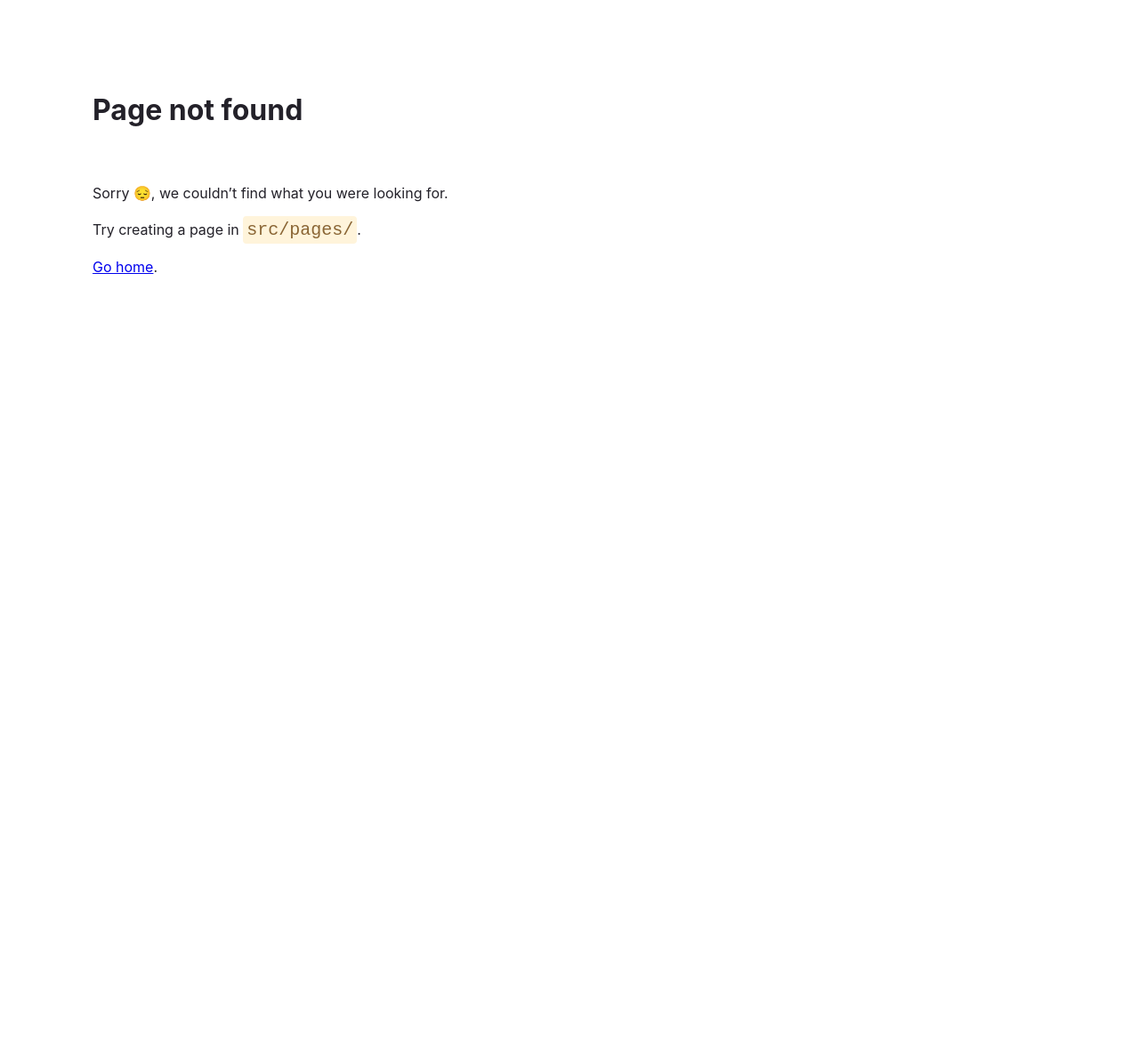
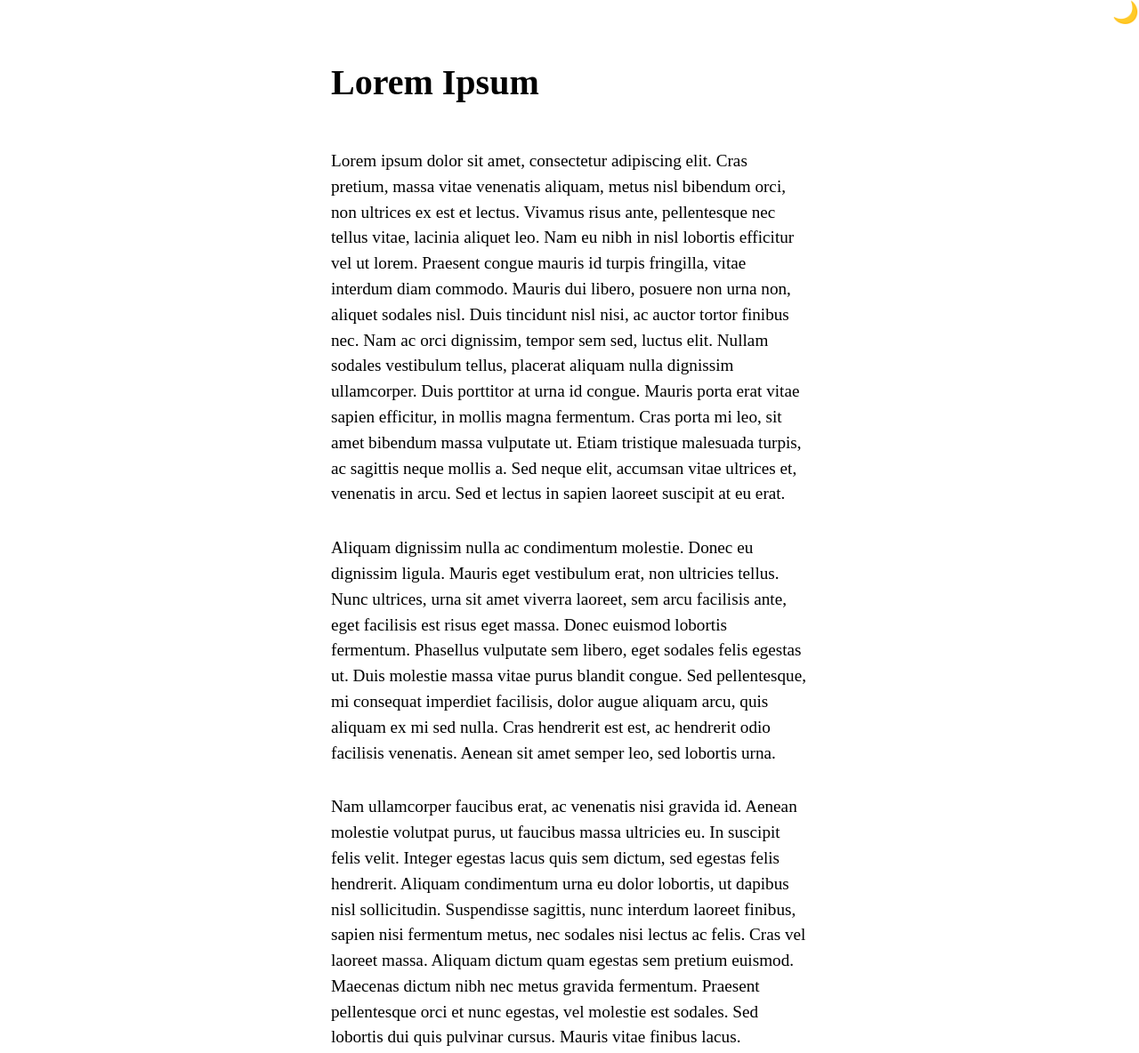
Before and after one commit to HyeBinYang/robin-react-UI, a Gatsby site: page /real-dark in a window 1280 px wide. Before the commit this address had no page. Shown: the whole page at 89% size. Before the commit the page ends 800 px from the top, so only its background shows below. Built offline with nearby package versions, Linux system fonts and the light colour scheme; Gatsby itself is replaced by a stand-in of ours.

Commit message:
feat: real-dark 추가

```diff
--- a/gatsby-config.ts
+++ b/gatsby-config.ts
@@ -3,13 +3,24 @@ import type { GatsbyConfig } from "gatsby";
 const config: GatsbyConfig = {
   siteMetadata: {
     title: `My Gatsby Site`,
-    siteUrl: `https://www.yourdomain.tld`
+    siteUrl: `https://www.yourdomain.tld`,
   },
   // More easily incorporate content into your pages through automatic TypeScript type generation and better GraphQL IntelliSense.
   // If you use VSCode you can also use the GraphQL plugin
   // Learn more at: https://gatsby.dev/graphql-typegen
   graphqlTypegen: true,
-  plugins: ["gatsby-plugin-emotion"]
+  plugins: [
+    "gatsby-plugin-emotion",
+    "babel-plugin-emotion",
+    {
+      resolve: `gatsby-source-filesystem`,
+      options: {
+        name: `data`,
+        path: `${__dirname}/src/data/`,
+      },
+    },
+    `gatsby-transformer-json`,
+  ],
 };
 
 export default config;
--- a/package.json
+++ b/package.json
@@ -20,6 +20,8 @@
     "@emotion/styled": "^11.14.0",
     "gatsby": "^5.14.1",
     "gatsby-plugin-emotion": "^8.14.0",
+    "gatsby-source-filesystem": "^5.14.0",
+    "gatsby-transformer-json": "^5.14.0",
     "react": "^18.2.0",
     "react-dom": "^18.2.0"
   },
@@ -27,6 +29,7 @@
     "@types/node": "^20.11.19",
     "@types/react": "^18.2.55",
     "@types/react-dom": "^18.2.19",
+    "babel-plugin-emotion": "^11.0.0",
     "typescript": "^5.3.3"
   }
 }
--- /dev/null
+++ b/src/components/FlashLightOverlay.tsx
@@ -0,0 +1,37 @@
+import { css } from "@emotion/react";
+import { useEffect, useState } from "react";
+
+const FlashLightOverlay = () => {
+  const [position, setPosition] = useState({ x: 0, y: 0 });
+
+  useEffect(() => {
+    const handleMove = (e: MouseEvent) => {
+      setPosition({ x: e.clientX, y: e.clientY });
+    };
+
+    window.addEventListener("mousemove", handleMove);
+
+    return () => window.removeEventListener("mousemove", handleMove);
+  }, []);
+
+  return (
+    <div
+      css={css`
+        pointer-events: none;
+        position: fixed;
+        inset: 0;
+        z-index: 9999;
+        backdrop-filter: brightness(0.03);
+        mask-image: radial-gradient(
+          circle 120px at ${position.x}px ${position.y}px,
+          rgba(0, 0, 0, 0) 0%,
+          rgba(0, 0, 0, 1) 100%
+        );
+        mask-composite: exclude;
+        transition: mask-image 0.05s linear;
+      `}
+    />
+  );
+};
+
+export default FlashLightOverlay;
--- /dev/null
+++ b/src/components/GlobalStyles.tsx
@@ -0,0 +1,36 @@
+import { Global, css } from "@emotion/react";
+
+export const GlobalStyles = () => (
+  <Global
+    styles={css`
+      *,
+      *::before,
+      *::after {
+        box-sizing: border-box;
+        margin: 0;
+        padding: 0;
+      }
+
+      a {
+        text-decoration: none;
+        color: inherit;
+      }
+
+      ul,
+      ol {
+        list-style: none;
+      }
+
+      button {
+        background: none;
+        border: none;
+        cursor: pointer;
+      }
+
+      img {
+        max-width: 100%;
+        display: block;
+      }
+    `}
+  />
+);
--- /dev/null
+++ b/src/components/Layout.tsx
@@ -0,0 +1,13 @@
+import React, { PropsWithChildren } from "react";
+import { GlobalStyles } from "./GlobalStyles";
+
+const Layout = ({ children }: PropsWithChildren) => {
+  return (
+    <>
+      <GlobalStyles />
+      {children}
+    </>
+  );
+};
+
+export default Layout;
--- /dev/null
+++ b/src/components/index.ts
@@ -0,0 +1,2 @@
+export { default as FlashLightOverlay } from "./FlashLightOverlay";
+export { default as Layout } from "./Layout";
--- /dev/null
+++ b/src/pages/real-dark.tsx
@@ -0,0 +1,94 @@
+import { useState } from "react";
+import styled from "@emotion/styled";
+import { css } from "@emotion/react";
+import { FlashLightOverlay, Layout } from "../components";
+
+const RealDarkPage = () => {
+  const [isDark, setIsDark] = useState(false);
+
+  const toggle = () => {
+    setIsDark(!isDark);
+  };
+
+  return (
+    <Layout>
+      <button
+        aria-label="Toggle dark mode"
+        css={css`
+          position: fixed;
+          top: 0;
+          right: 0;
+          z-index: 10000;
+          font-size: 1.5rem;
+          background: transparent;
+          border: none;
+          cursor: pointer;
+          transition: transform 0.2s;
+          &:hover {
+            transform: scale(1.2);
+          }
+        `}
+        onClick={toggle}
+      >
+        {isDark ? "🌞" : "🌙"}
+      </button>
+      <main
+        css={css`
+          max-width: 600px;
+          margin: 0 auto;
+          padding: 2rem;
+        `}
+      >
+        <Title>Lorem Ipsum</Title>
+        <Paragraph>
+          Lorem ipsum dolor sit amet, consectetur adipiscing elit. Cras pretium, massa vitae
+          venenatis aliquam, metus nisl bibendum orci, non ultrices ex est et lectus. Vivamus risus
+          ante, pellentesque nec tellus vitae, lacinia aliquet leo. Nam eu nibh in nisl lobortis
+          efficitur vel ut lorem. Praesent congue mauris id turpis fringilla, vitae interdum diam
+          commodo. Mauris dui libero, posuere non urna non, aliquet sodales nisl. Duis tincidunt
+          nisl nisi, ac auctor tortor finibus nec. Nam ac orci dignissim, tempor sem sed, luctus
+          elit. Nullam sodales vestibulum tellus, placerat aliquam nulla dignissim ullamcorper. Duis
+          porttitor at urna id congue. Mauris porta erat vitae sapien efficitur, in mollis magna
+          fermentum. Cras porta mi leo, sit amet bibendum massa vulputate ut. Etiam tristique
+          malesuada turpis, ac sagittis neque mollis a. Sed neque elit, accumsan vitae ultrices et,
+          venenatis in arcu. Sed et lectus in sapien laoreet suscipit at eu erat.
+        </Paragraph>
+        <Paragraph>
+          Aliquam dignissim nulla ac condimentum molestie. Donec eu dignissim ligula. Mauris eget
+          vestibulum erat, non ultricies tellus. Nunc ultrices, urna sit amet viverra laoreet, sem
+          arcu facilisis ante, eget facilisis est risus eget massa. Donec euismod lobortis
+          fermentum. Phasellus vulputate sem libero, eget sodales felis egestas ut. Duis molestie
+          massa vitae purus blandit congue. Sed pellentesque, mi consequat imperdiet facilisis,
+          dolor augue aliquam arcu, quis aliquam ex mi sed nulla. Cras hendrerit est est, ac
+          hendrerit odio facilisis venenatis. Aenean sit amet semper leo, sed lobortis urna.
+        </Paragraph>
+        <Paragraph>
+          Nam ullamcorper faucibus erat, ac venenatis nisi gravida id. Aenean molestie volutpat
+          purus, ut faucibus massa ultricies eu. In suscipit felis velit. Integer egestas lacus quis
+          sem dictum, sed egestas felis hendrerit. Aliquam condimentum urna eu dolor lobortis, ut
+          dapibus nisl sollicitudin. Suspendisse sagittis, nunc interdum laoreet finibus, sapien
+          nisi fermentum metus, nec sodales nisi lectus ac felis. Cras vel laoreet massa. Aliquam
+          dictum quam egestas sem pretium euismod. Maecenas dictum nibh nec metus gravida fermentum.
+          Praesent pellentesque orci et nunc egestas, vel molestie est sodales. Sed lobortis dui
+          quis pulvinar cursus. Mauris vitae finibus lacus.
+        </Paragraph>
+        {isDark && <FlashLightOverlay />}
+      </main>
+    </Layout>
+  );
+};
+
+export default RealDarkPage;
+
+const Title = styled.h1`
+  font-size: 2.5rem;
+  font-weight: 700;
+  margin-top: 2.3rem;
+  margin-bottom: 3.2rem;
+`;
+
+const Paragraph = styled.p`
+  font-size: 1.2rem;
+  line-height: 1.5;
+  margin-bottom: 2rem;
+`;
```
Also changed, not shown: src/data/posts.json (added, +12 -0 lines), src/pages/index.tsx (+19 -1 lines), tsconfig.json (+13 -10 lines), 1 other file.
